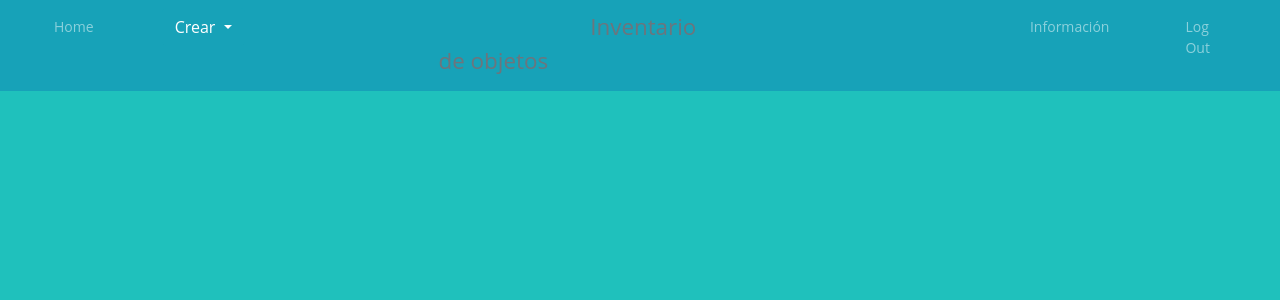
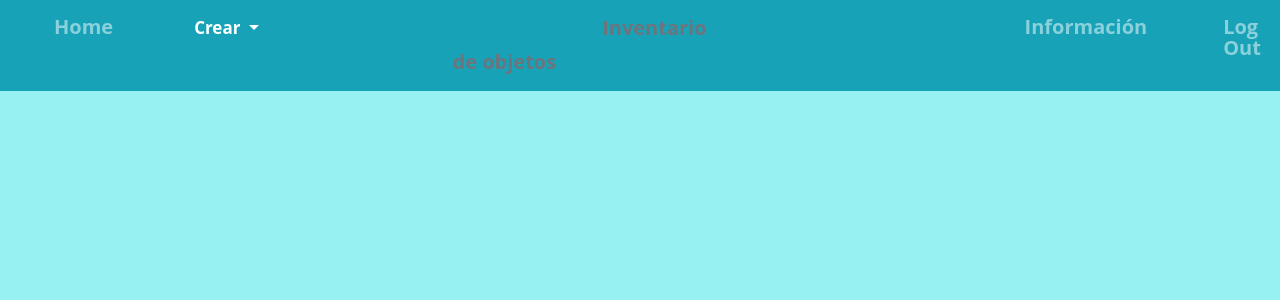
Before and after one commit to francobustos/inventory_1, a Django app: page /home/ in a window 1280 px wide. Shown: the top 300 px of the page. Run offline with Django 3.2, Linux system fonts and the light colour scheme; the visitor is signed in with stand-in values (Sample User, id 1); data that the repository does not hold is empty; parts of the project's set-up code (start-up, migrations or seed data) failed here and were passed over; some libraries are stand-ins or nearby versions.

Commit message:
htmlstyles

```diff
--- a/inventory/static/inventory_app/index.css
+++ b/inventory/static/inventory_app/index.css
@@ -1,7 +1,19 @@
 .body_index {
-  background-color: rgb(31, 193, 188);
+  background-color: rgb(151, 240, 242);
   font: 87.5%/1.5em 'Open Sans', sans-serif;
   margin: 0;
+}
+
+#botoncitos2{
+  font-family: inherit;
+  font-weight: bold;
+  font-size: 17px;
+}
+
+#botoncitos{
+  font-family: inherit;
+  font-weight: bold;
+  font-size: 20px;
 }
 
 .empresaNav {
@@ -11,11 +23,13 @@
 
 .text-muted{
   margin-left: 300px;
-
 }
 
 #Info{
   margin-left: 280px;
+  font-family: inherit;
+  font-weight: bold;
+  font-size: 20px;
 }
 
 .navbar-nav > li{
--- a/inventory/templates/inventory_app/edicion.html
+++ b/inventory/templates/inventory_app/edicion.html
@@ -1,11 +1,13 @@
 <!DOCTYPE html>
 <html lang="es" dir="ltr">
+
 <head>
   {% load static %}
   <meta charset="utf-8">
   <link rel="stylesheet" type="text/css" href="{% static './inventory_app/edicion.css' %}" />
   <title> {{titulo}} </title>
 </head>
+
 <body>
   <form method="POST">
     <div class="div1">
@@ -15,4 +17,5 @@
     </div>
   </form>
 </body>
+
 </html>
--- a/inventory/templates/inventory_app/home.html
+++ b/inventory/templates/inventory_app/home.html
@@ -20,11 +20,11 @@
     <div class="collapse navbar-collapse" id="navbarNav">
       <ul class="navbar-nav">
         <li class="nav-item">
-          <a class="nav-link" href="{% url 'home' %}">Home</a>
+          <a class="nav-link" id="botoncitos" href="{% url 'home' %}">Home</a>
         </li>
         <li class="nav-item">
           <div class="dropdown">
-            <button type="button" class="btn btn-info dropdown-toggle" data-toggle="dropdown">
+            <button type="button" class="btn btn-info dropdown-toggle" data-toggle="dropdown" id="botoncitos2">
               Crear
             </button>
             <div class="dropdown-menu">
@@ -38,13 +38,13 @@
         </li>
         <h3 class="empresaNav">
 
-          <small class="text-muted"> Inventario de objetos</small>
+          <small class="text-muted" id="botoncitos"> Inventario de objetos</small>
         </h3>
         <li class="nav-item">
-          <a id="Info"  class="nav-link" href="{% url 'informacion' %}">Información</a>
+          <a id="Info" class="nav-link" href="{% url 'informacion' %}">Información</a>
         </li>
         <li class="nav-item">
-          <a class="nav-link" href="{% url 'login' %}">Log Out</a>
+          <a class="nav-link" id="botoncitos" href="{% url 'login' %}">Log Out</a>
         </li>
       </ul>
 
```
Also changed, not shown: inventory/static/inventory_app/edicion.css (+31 -10 lines), inventory/static/inventory_app/logo_grande.jpg (added). Lines whose indentation alone changed are shown as unchanged.
